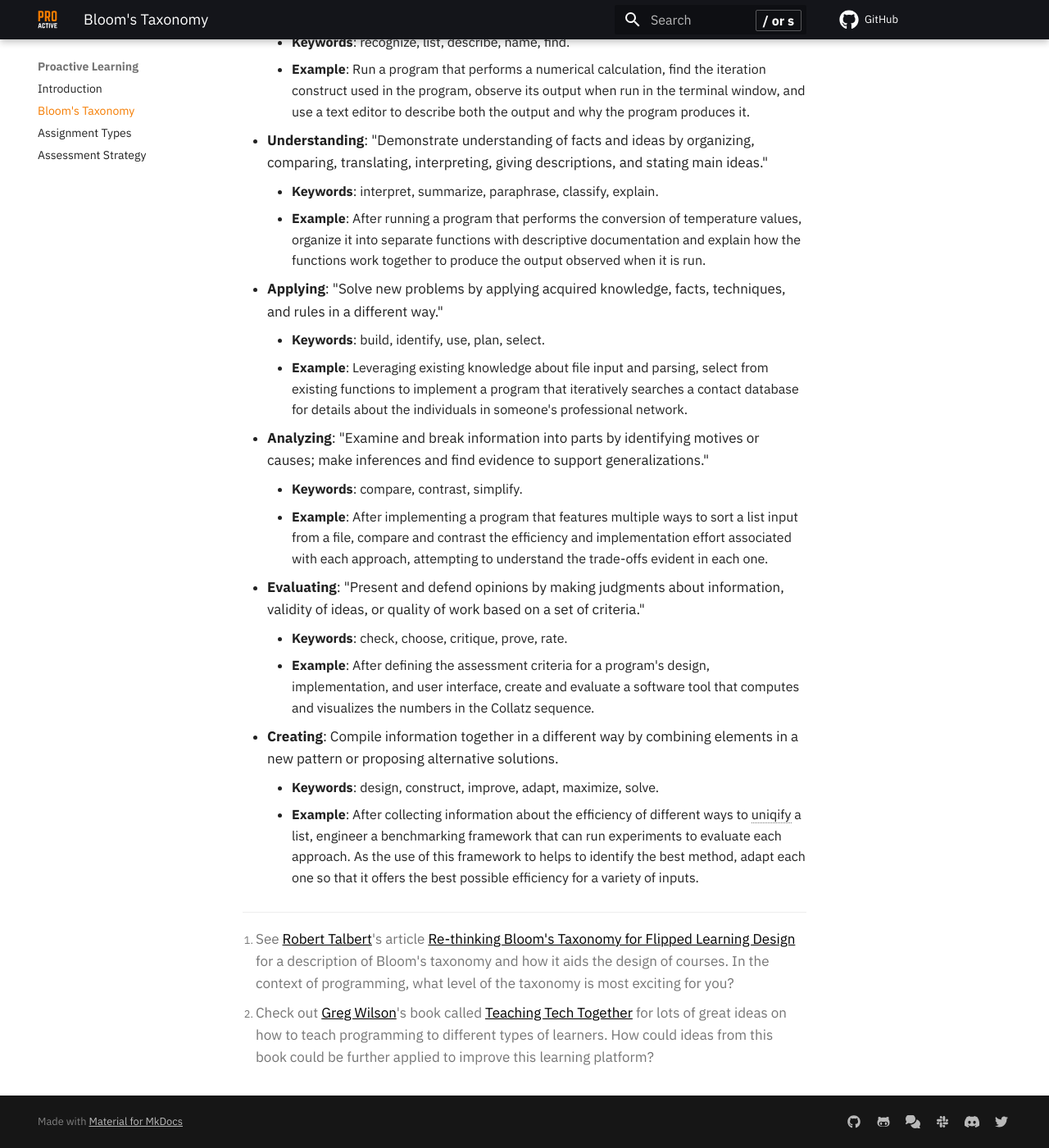
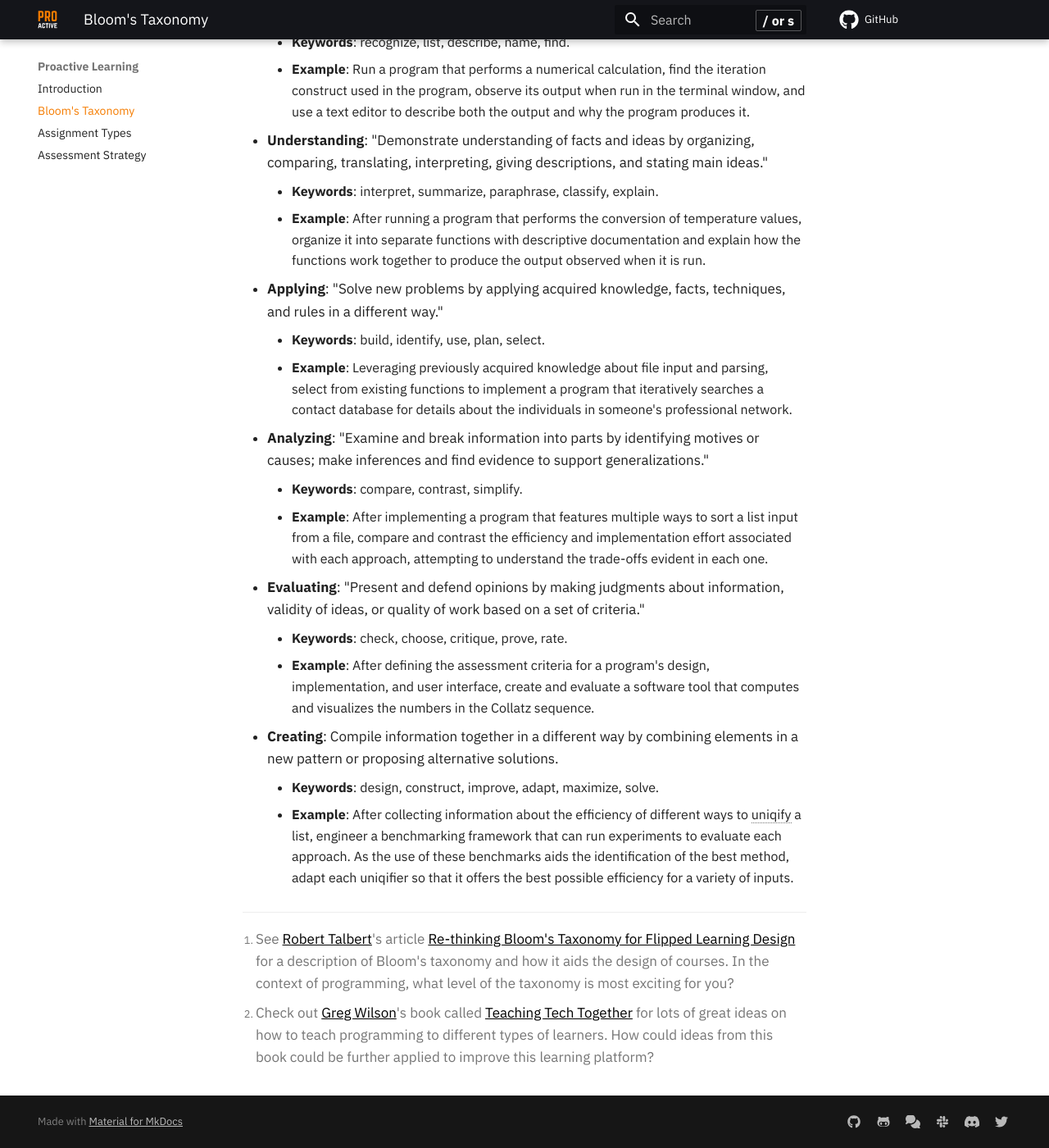
Before and after one commit to ProactiveProgrammers/www.proactiveprogrammers.com, an MkDocs documentation site: the page built from docs/proactive-learning/blooms-taxonomy.md, in a window 1280 px wide and 1400 px high, scrolled down 866 px. Shown: the whole window at 82% size. Built offline with MkDocs 1.6.1 and Material for MkDocs 9.7.7, drawn with Linux system fonts in a browser that asks for light colours; comment, search, counter and statistics services are not loaded.

Commit message:
fix: Revise the content in blooms-taxonomy.md.

```diff
--- a/docs/proactive-learning/blooms-taxonomy.md
+++ b/docs/proactive-learning/blooms-taxonomy.md
@@ -47,10 +47,10 @@
     techniques, and rules in a different way."
 
     * **Keywords**: build, identify, use, plan, select.
-    * **Example**: Leveraging existing knowledge about file input and parsing,
-      select from existing functions to implement a program that iteratively
-      searches a contact database for details about the individuals in someone's
-      professional network.
+    * **Example**: Leveraging previously acquired knowledge about file input and
+      parsing, select from existing functions to implement a program that
+      iteratively searches a contact database for details about the individuals
+      in someone's professional network.
 
 - **Analyzing**: "Examine and break information into parts by identifying
     motives or causes; make inferences and find evidence to support
@@ -77,9 +77,10 @@
     * **Keywords**: design, construct, improve, adapt, maximize, solve.
     * **Example**: After collecting information about the efficiency of
       different ways to uniqify a list, engineer a benchmarking framework that
-      can run experiments to evaluate each approach. As the use of this
-      framework to helps to identify the best method, adapt each one so that it
-      offers the best possible efficiency for a variety of inputs.
+      can run experiments to evaluate each approach. As the use of these
+      benchmarks aids the identification of the best method, adapt each
+      uniqifier so that it offers the best possible efficiency for a variety of
+      inputs.
 
 [^1]: See [Robert Talbert](https://rtalbert.org/)'s article [Re-thinking Bloom's
   Taxonomy for Flipped Learning
```
